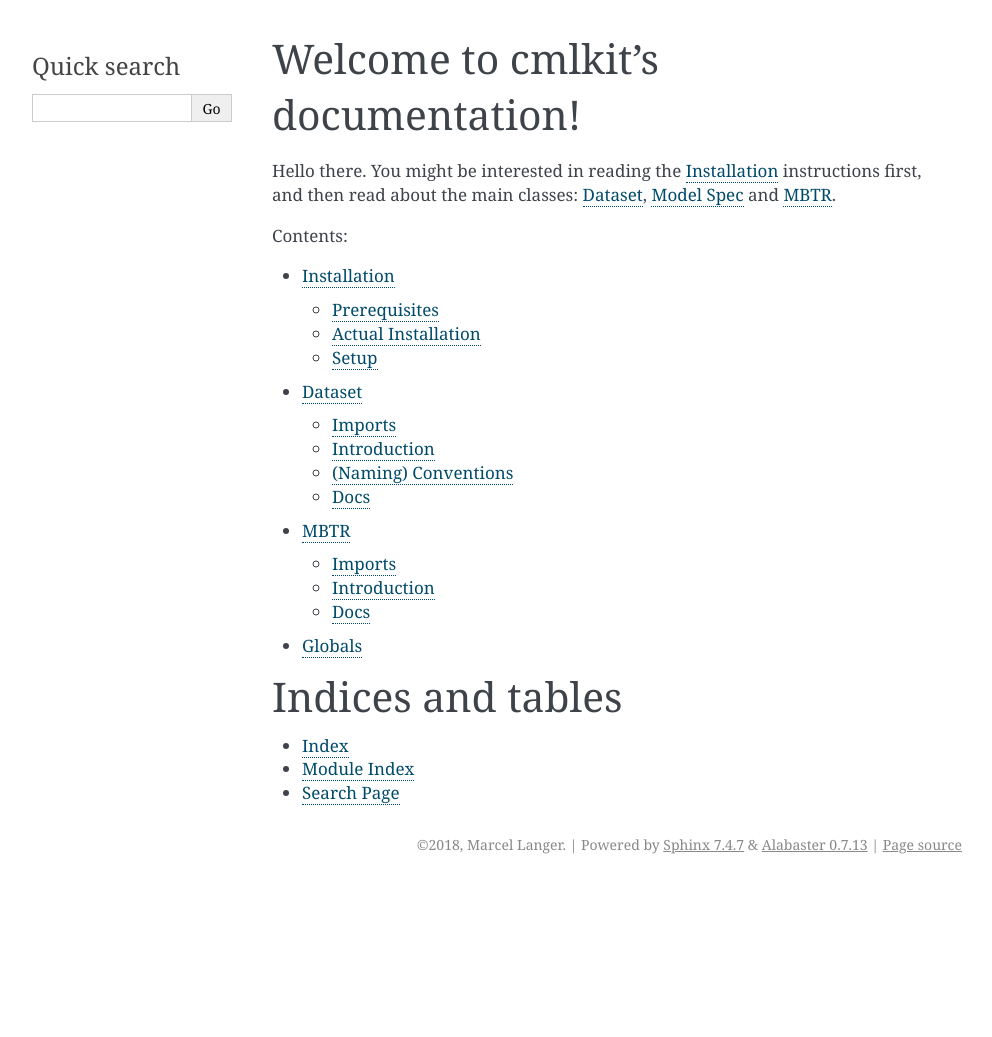
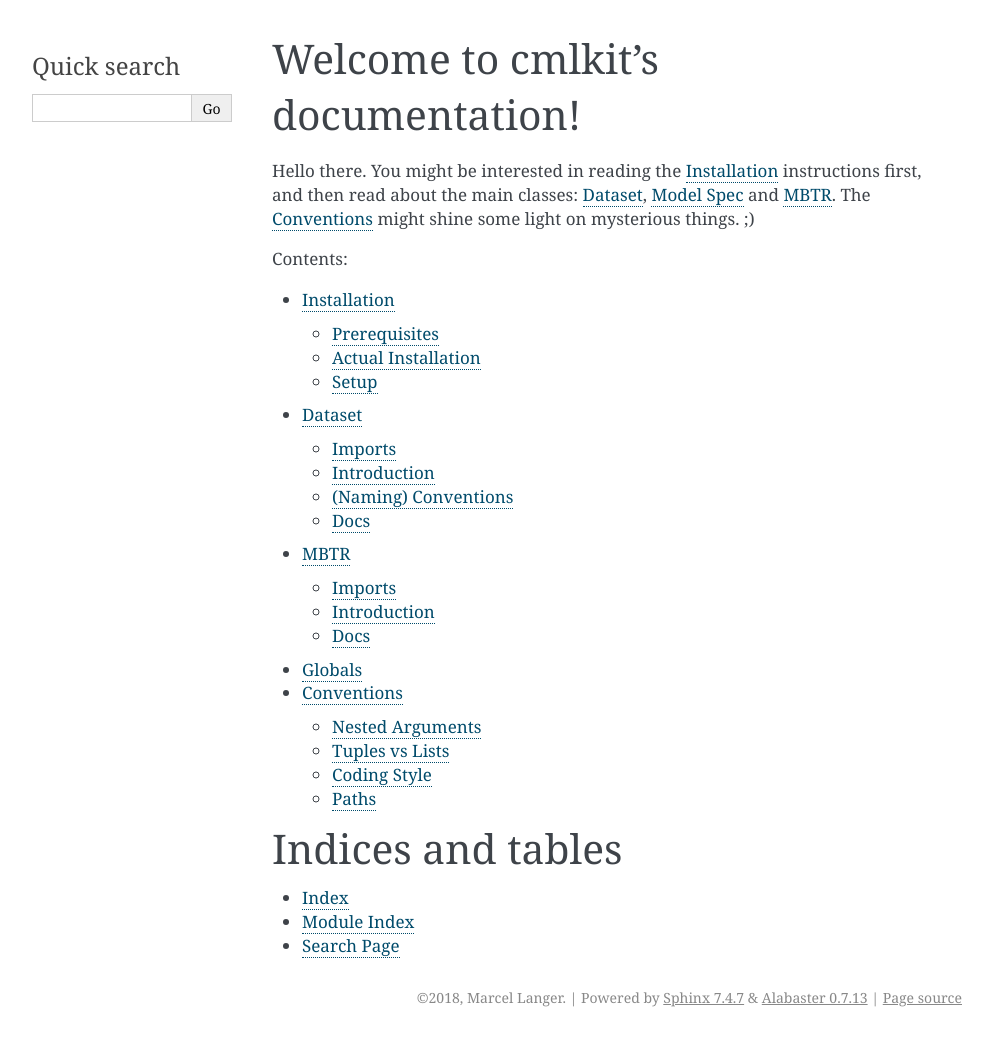
Before and after one commit to sirmarcel/cmlkit, a Sphinx documentation site: the page built from docs/index.rst, in a window 1280 px wide. Shown: the whole page, without its empty margins (148-1140 px from the left). Built offline with Sphinx 7.4.7, drawn with Linux system fonts in a browser that asks for light colours; before the commit the page ends 900 px from its top, so only the background shows below that.

Commit message:
Add Conventions

```diff
--- a/docs/index.rst
+++ b/docs/index.rst
@@ -6,7 +6,7 @@
 Welcome to cmlkit's documentation!
 ==================================
 
-Hello there. You might be interested in reading the :doc:`install` instructions first, and then read about the main classes: :doc:`dataset`, :doc:`model_spec` and :doc:`mbtr`.
+Hello there. You might be interested in reading the :doc:`install` instructions first, and then read about the main classes: :doc:`dataset`, :doc:`model_spec` and :doc:`mbtr`. The :doc:`conventions` might shine some light on mysterious things. ;)
 
 .. toctree::
    :maxdepth: 2
@@ -16,6 +16,7 @@
    dataset
    mbtr
    globals
+   conventions
 
 
 Indices and tables
```
Also changed, not shown: docs/conventions.rst (added, +32 -0 lines).
